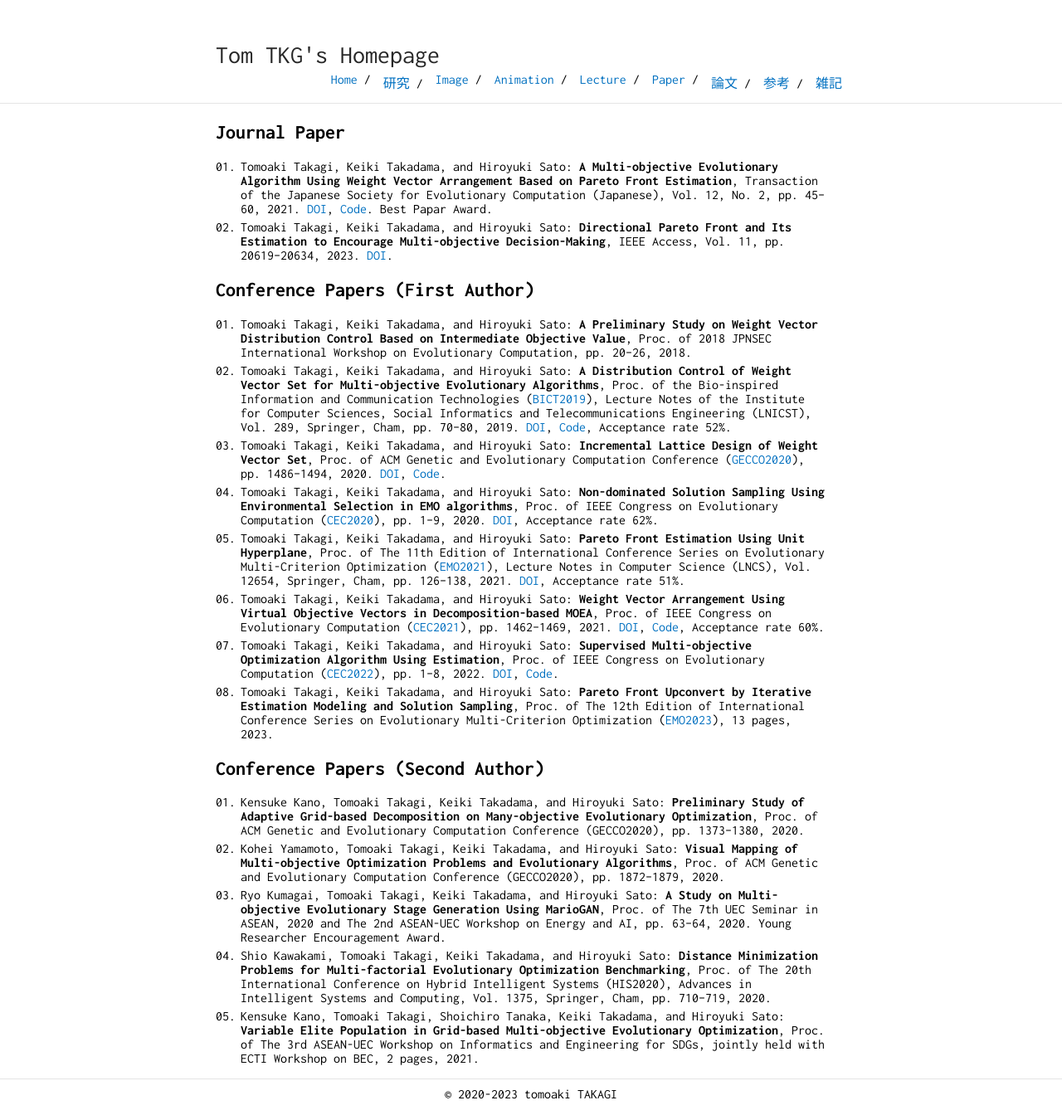
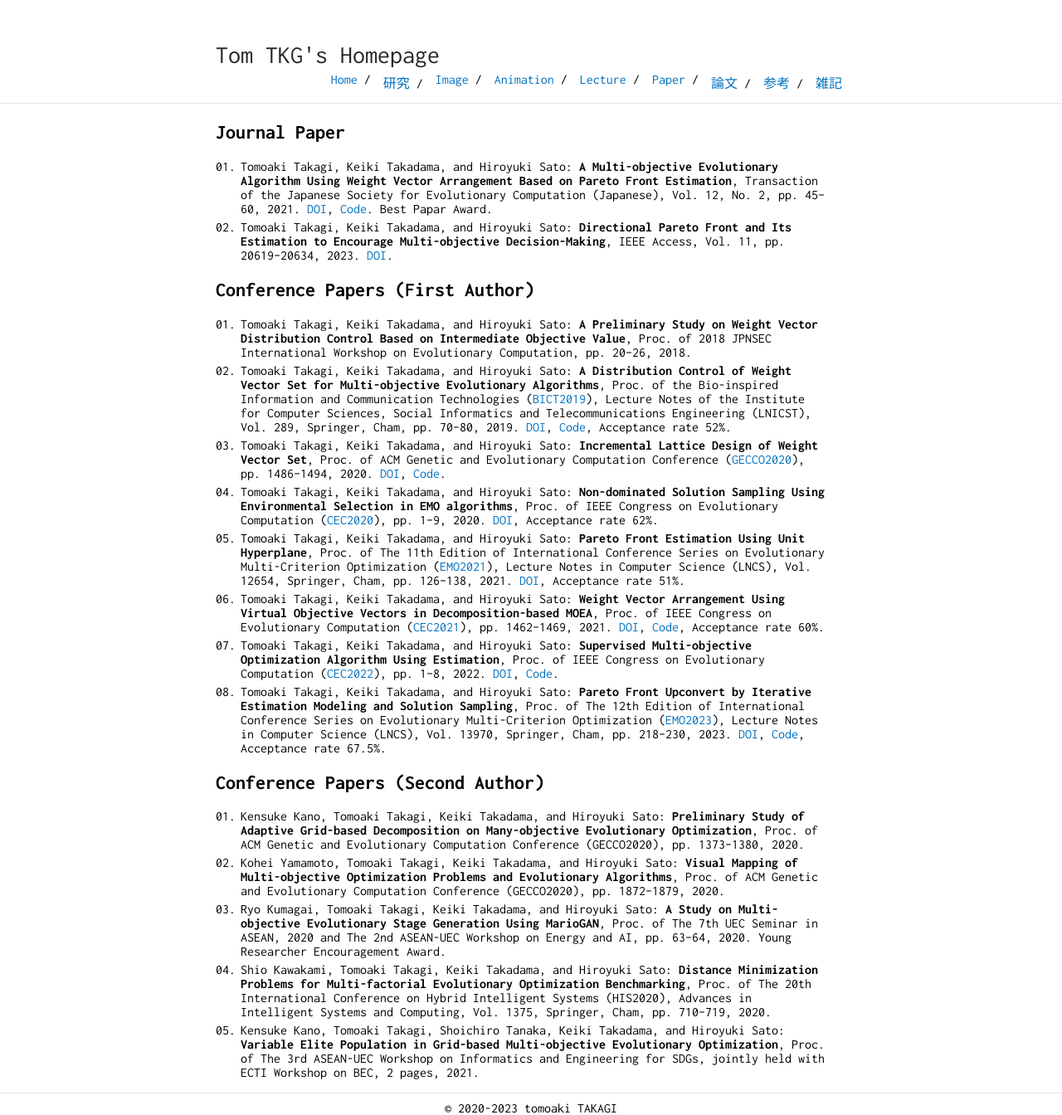
Before and after one commit to tomtkg/tomtkg.github.io, a Jekyll site: the page built from paper.md, in a window 1280 px wide. Shown: the whole page at 83% size. Built offline with Jekyll 4.4.1, drawn with Linux system fonts in a browser that asks for light colours.

Commit message:
Update paper.md

```diff
--- a/paper.md
+++ b/paper.md
@@ -15,7 +15,7 @@ title: Tom TKG's Homepage
 1. Tomoaki Takagi, Keiki Takadama, and Hiroyuki Sato: **Pareto Front Estimation Using Unit Hyperplane**, Proc. of The 11th Edition of International Conference Series on Evolutionary Multi-Criterion Optimization ([EMO2021](https://emo2021.org){:target="_blank"}), Lecture Notes in Computer Science (LNCS), Vol. 12654, Springer, Cham, pp. 126--138, 2021. [DOI](https://doi.org/10.1007/978-3-030-72062-9_11){:target="_blank"}, Acceptance rate 51%.
 1. Tomoaki Takagi, Keiki Takadama, and Hiroyuki Sato: **Weight Vector Arrangement Using Virtual Objective Vectors in Decomposition-based MOEA**, Proc. of IEEE Congress on Evolutionary Computation ([CEC2021](https://cec2021.mini.pw.edu.pl){:target="_blank"}), pp. 1462--1469, 2021. [DOI](https://doi.org/10.1109/CEC45853.2021.9504954){:target="_blank"}, [Code](https://github.com/tomtkg/MOEA-D-VOV){:target="_blank"}, Acceptance rate 60%.
 1. Tomoaki Takagi, Keiki Takadama, and Hiroyuki Sato: **Supervised Multi-objective Optimization Algorithm Using Estimation**, Proc. of IEEE Congress on Evolutionary Computation ([CEC2022](https://wcci2022.org){:target="_blank"}), pp. 1--8, 2022. [DOI](https://doi.org/10.1109/CEC55065.2022.9870375){:target="_blank"}, [Code](https://github.com/tomtkg/SMOA){:target="_blank"}.
-1. Tomoaki Takagi, Keiki Takadama, and Hiroyuki Sato: **Pareto Front Upconvert by Iterative Estimation Modeling and Solution Sampling**, Proc. of The 12th Edition of International Conference Series on Evolutionary Multi-Criterion Optimization ([EMO2023](https://emo2023.liacs.leidenuniv.nl){:target="_blank"}), 13 pages, 2023.
+1. Tomoaki Takagi, Keiki Takadama, and Hiroyuki Sato: **Pareto Front Upconvert by Iterative Estimation Modeling and Solution Sampling**, Proc. of The 12th Edition of International Conference Series on Evolutionary Multi-Criterion Optimization ([EMO2023](https://emo2023.liacs.leidenuniv.nl){:target="_blank"}), Lecture Notes in Computer Science (LNCS), Vol. 13970, Springer, Cham, pp. 218--230, 2023. [DOI](https://doi.org/10.1007/978-3-031-27250-9_16){:target="_blank"}, [Code](https://github.com/tomtkg/I-SMOA){:target="_blank"}, Acceptance rate 67.5%.
 
 ## Conference Papers (Second Author)
 1. Kensuke Kano, Tomoaki Takagi, Keiki Takadama, and Hiroyuki Sato: **Preliminary Study of Adaptive Grid-based Decomposition on Many-objective Evolutionary Optimization**, Proc. of ACM Genetic and Evolutionary Computation Conference (GECCO2020), pp. 1373--1380, 2020.
```
